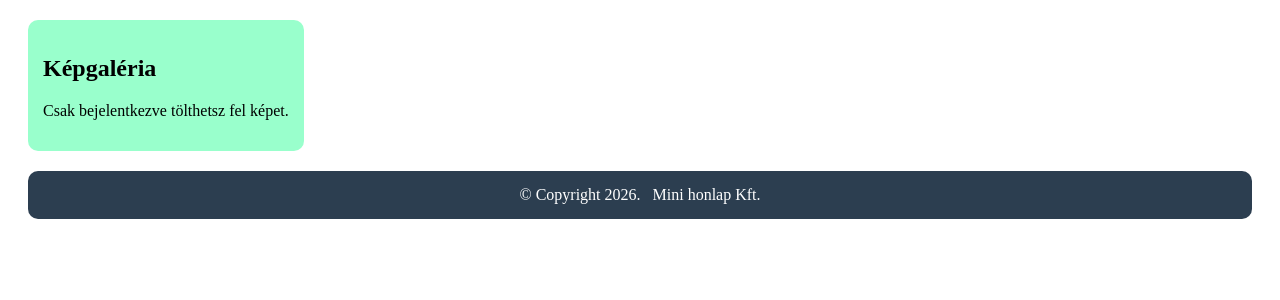
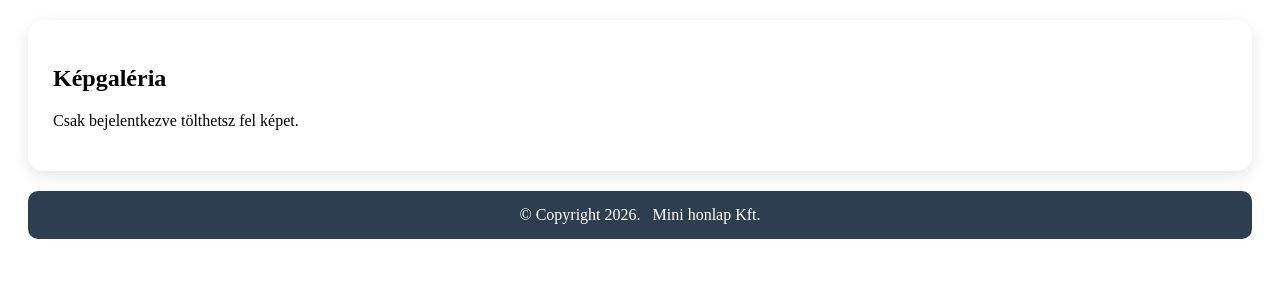
Before and after one commit to tobega2002-crypto/WEB-programozas-gyakorlat-beadando-Toth-Bence-Posvancz-Erik, a PHP site: page /kepek in a window 1280 px wide. Shown: the part 210-510 px from the top of the page. Run offline with PHP 8.4, Linux system fonts and the light colour scheme; data that the repository does not hold is empty.

Commit message:
Update stilus.css

```diff
--- a/styles/stilus.css
+++ b/styles/stilus.css
@@ -51,21 +51,30 @@ nav ul a {
     transition: 0.3s;
 }
 
-div#content {
-    display: table-cell;
-    width: 100%;
-    border-radius: 10px;
-    background-color: #99FFCC;
-    padding: 15px;
+#content {
+    background-color: white;
+    border-radius: 15px;
+    padding: 25px;
+    box-shadow: 0 5px 15px rgba(0,0,0,0.1);
 }
 
-div#content img{
+#content img {
     float: right;
     width: 20em;
-    height: auto;
     margin: 0 0 15px 15px;
-    padding: 3px;
-    border: 3px solid blue;
+    border-radius: 10px;
+    border: 3px solid #4facfe;
+}
+
+video,
+iframe {
+    display: block;
+    margin: 25px auto;
+    width: 560px;
+    height: 315px;
+    border-radius: 15px;
+    border: 3px solid #4facfe;
+    box-shadow: 0 5px 15px rgba(0,0,0,0.2);
 }
 
 footer {
```
